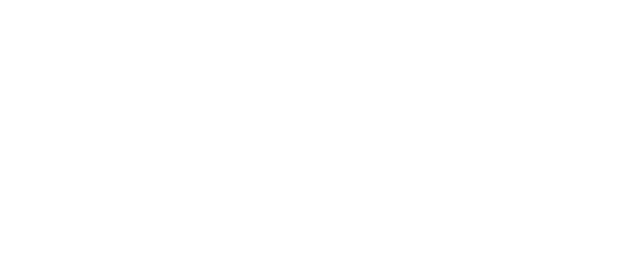
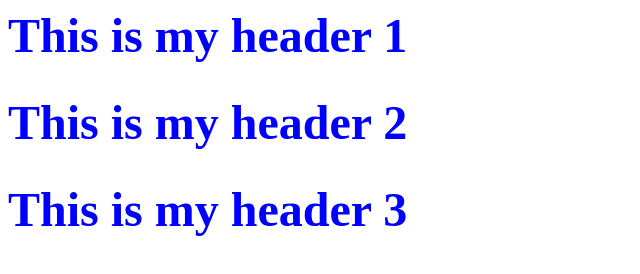
Before and after one commit to Agam09/Managing-Multiple-Commits, a plain HTML site: page index.html in a window 1280 px wide. Shown: the whole page, without its empty margins (0-640 px from the left). Drawn offline with Linux system fonts and the light colour scheme.

Commit message:
Added Header 1,2 & 3 in index.html

```diff
--- a/index.html
+++ b/index.html
@@ -6,5 +6,8 @@ H1 {color:blue; font-size:300%}
 </STYLE>
 	</HEAD>
 	<BODY>
+		<H1> This is my header 1 </H1>
+		<H1> This is my header 2 </H1>
+		<H1> This is my header 3 </H1>
 	</BODY>
 </HTML>
```
